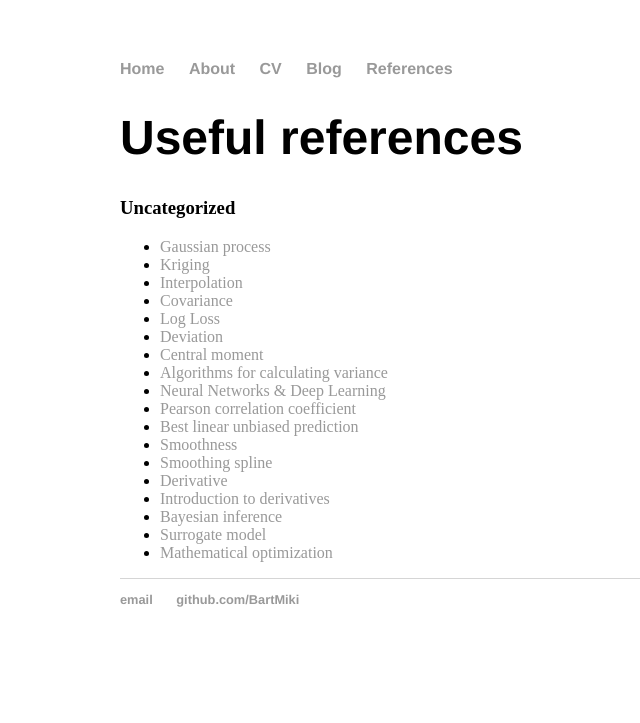
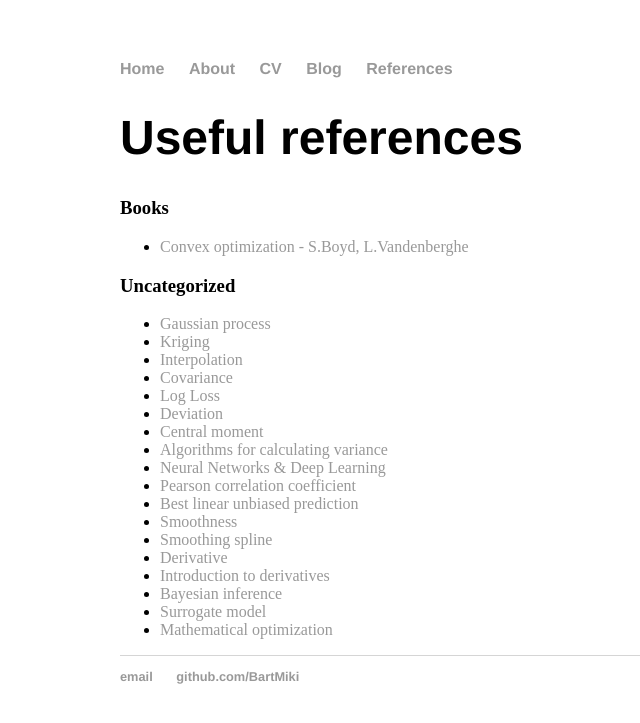
Before and after one commit to BartMiki/bartmiki.github.io, a Jekyll site: the page built from references/index.html, in a window 1280 px wide. Shown: the top 723 px of the page, without its empty margins (72-712 px from the left). Built offline with Jekyll 4.4.1, drawn with Linux system fonts in a browser that asks for light colours.

Commit message:
Update index.html

```diff
--- a/references/index.html
+++ b/references/index.html
@@ -3,7 +3,12 @@ layout: default
 title: Useful references
 ---
 	<h1>{{ page.title }}</h1>
-	<h3>Uncategorized</h3>
+<h3>Books</h3>
+<ul>
+	<li><a href="http://stanford.edu/~boyd/cvxbook/bv_cvxbook.pdf">Convex optimization - S.Boyd, L.Vandenberghe</a></li>
+</ul>
+
+<h3>Uncategorized</h3>
   <ul>
     <li><a href="https://en.wikipedia.org/wiki/Gaussian_process">Gaussian process</a></li>
     <li><a href="https://en.wikipedia.org/wiki/Kriging">Kriging</a></li>
```
